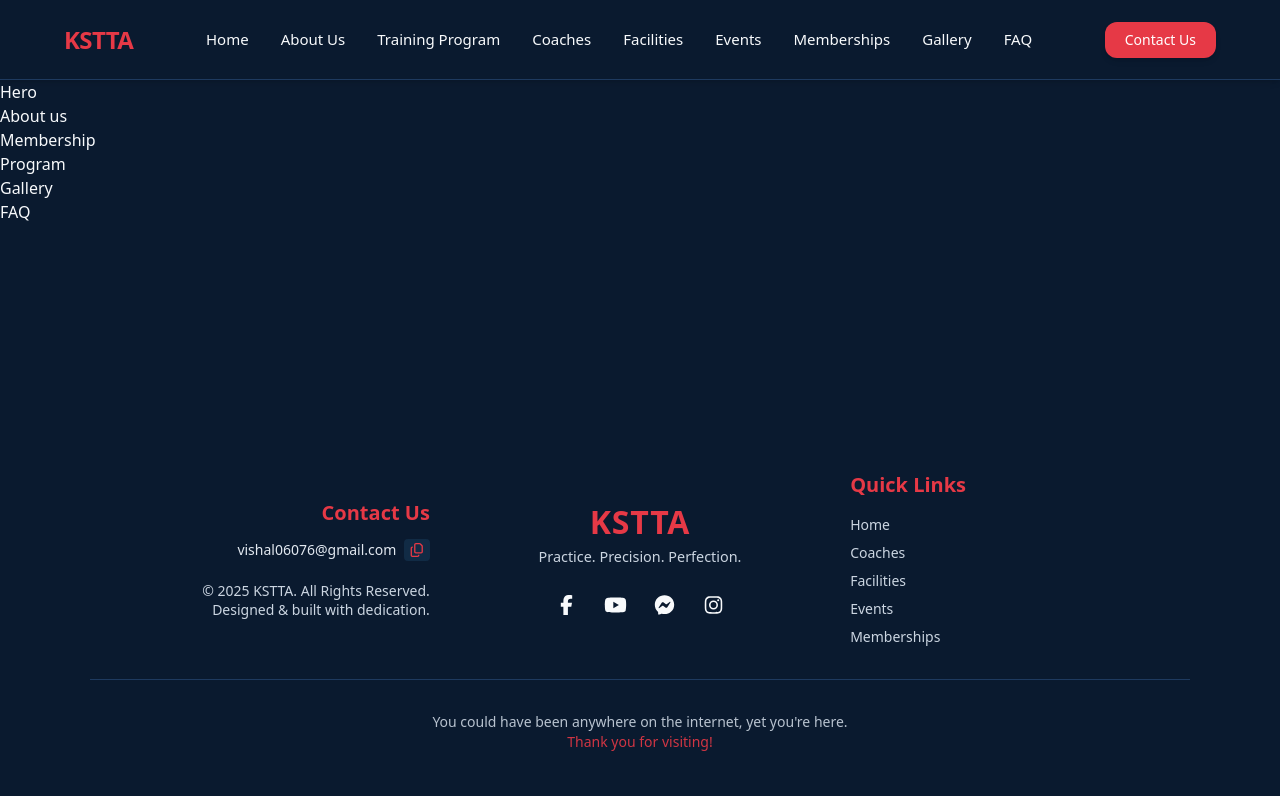
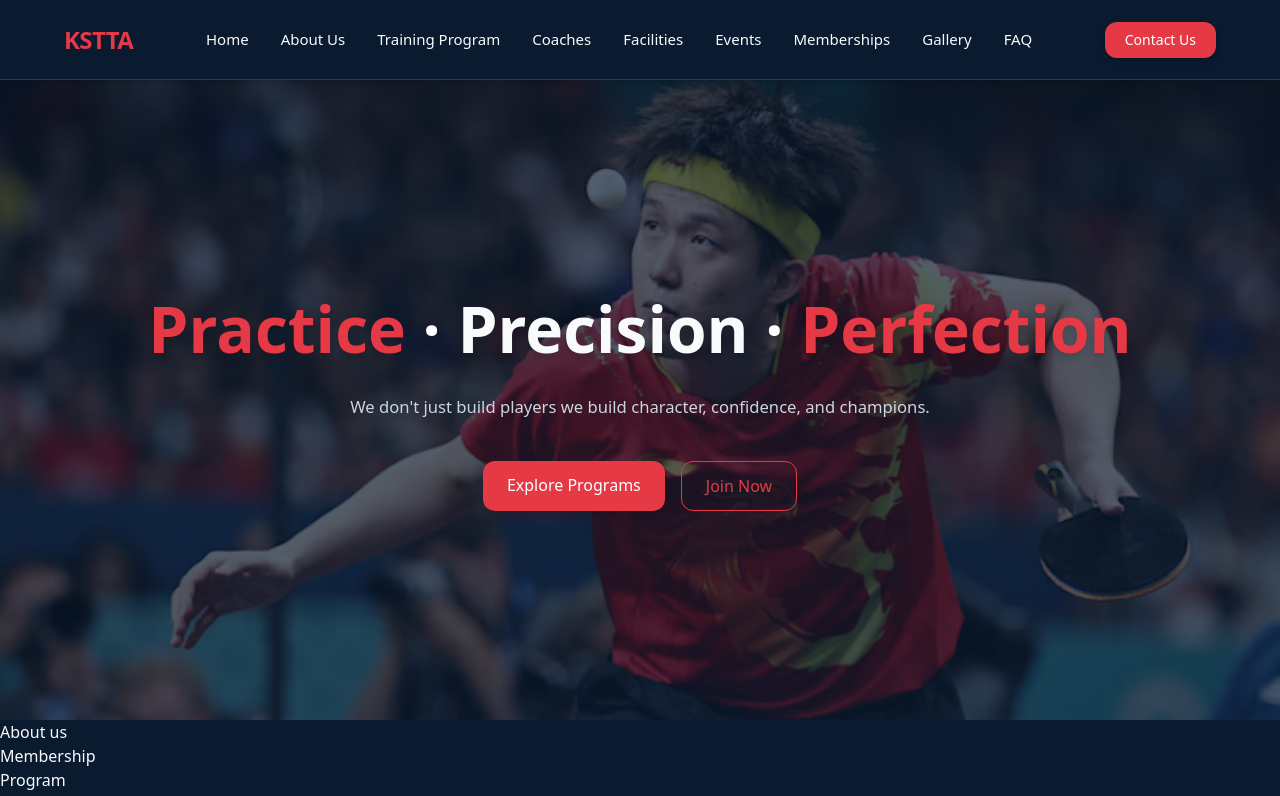
Before and after one commit to Vis-halV/ksttca, a React (Vite) app in the folder ksttca/: page / in a window 1280 px wide. Shown: the top 796 px of the page. Built offline with nearby package versions, Linux system fonts and the light colour scheme.

Commit message:
feat: added hero section

```diff
--- a/ksttca/src/component/Hero.jsx
+++ b/ksttca/src/component/Hero.jsx
@@ -1,9 +1,46 @@
-function Hero(){
-    return(
-        <div id="hero">
-            <h1>Hero</h1>
+import HeroImg from "../assets/ma-long.avif";
+
+function Hero() {
+  return (
+    <section
+      id="hero"
+      className="relative flex items-center justify-center min-h-[80vh] bg-cover bg-center bg-no-repeat"
+      style={{
+        backgroundImage: `url(${HeroImg})`,
+      }}
+    >
+      {/* Overlay */}
+      <div className="absolute inset-0 bg-[#0A1A2F]/70"></div>
+
+      {/* Hero Content */}
+      <div className="relative z-10 text-center px-6">
+        <h1 className="text-[clamp(2rem,5vw,4rem)] font-bold text-white leading-tight drop-shadow-lg">
+          <span className="text-[#E63946]">Practice</span> ·{" "}
+          <span className="text-[#F8FAFC]">Precision</span> ·{" "}
+          <span className="text-[#E63946]">Perfection</span>
+        </h1>
+
+        <p className="mt-6 text-[#CBD5E1] text-[clamp(1rem,1.3vw,1.2rem)] max-w-[42rem] mx-auto leading-relaxed">
+          We don't just build players we build character, confidence, and champions.
+        </p>
+
+        <div className="mt-10 flex justify-center gap-4">
+          <a
+            href="#tp"
+            className="px-6 py-3 rounded-xl bg-[#E63946] text-white font-medium hover:bg-[#EF5A68] transition-colors duration-300 shadow-md"
+          >
+            Explore Programs
+          </a>
+          <a
+            href="#membership"
+            className="px-6 py-3 rounded-xl border border-[#E63946] text-[#E63946] font-medium hover:bg-[#E63946] hover:text-white transition-colors duration-300"
+          >
+            Join Now
+          </a>
         </div>
-    )
+      </div>
+    </section>
+  );
 }
 
 export default Hero;
```
Also changed, not shown: ksttca/src/assets/ma-long.avif (added).
